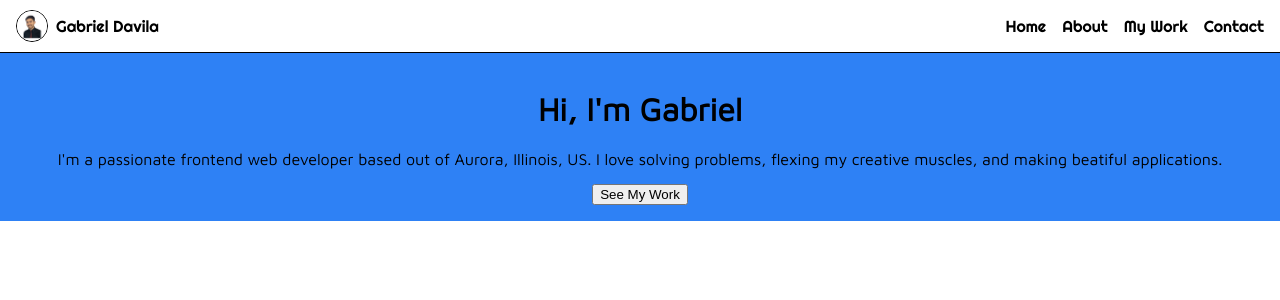
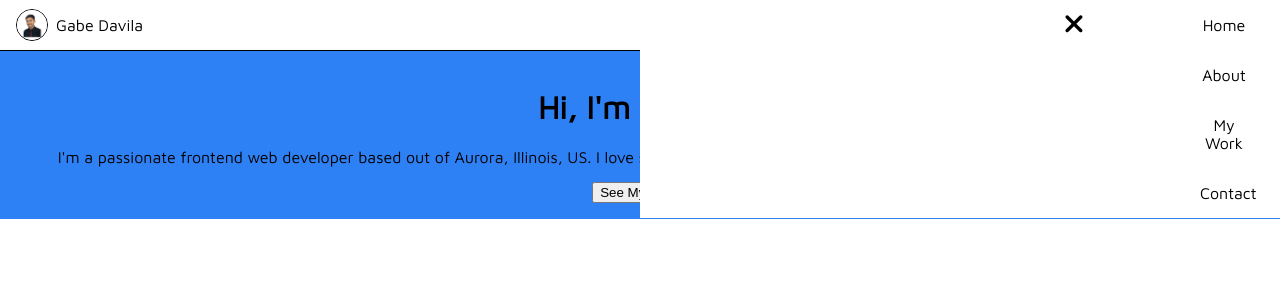
Before and after one commit to GabrielJDavila/Portfolio2.0, a React (Vite) app in the folder portfolio2.0/: page / in a window 1280 px wide. Shown: the top 300 px of the page. Built offline with nearby package versions, Linux system fonts and the light colour scheme.

Commit message:
updated CSS, Added State for Menu Icons
- added state functionality for menu icons
- more CSS styles to Nav

```diff
--- a/portfolio2.0/index.html
+++ b/portfolio2.0/index.html
@@ -2,11 +2,12 @@
 <html lang="en">
   <head>
     <meta charset="UTF-8" />
+    <meta name="viewport" content="width=device-width, initial-scale=1.0" />
     <link rel="preconnect" href="https://fonts.googleapis.com">
     <link rel="preconnect" href="https://fonts.gstatic.com" crossorigin>
     <link href="https://fonts.googleapis.com/css2?family=Maven+Pro&family=Righteous&display=swap" rel="stylesheet">
-    <meta name="viewport" content="width=device-width, initial-scale=1.0" />
-    <title>Vite + React</title>
+    <link rel="stylesheet" href="https://cdnjs.cloudflare.com/ajax/libs/font-awesome/6.4.0/css/all.min.css" integrity="sha512-iecdLmaskl7CVkqkXNQ/ZH/XLlvWZOJyj7Yy7tcenmpD1ypASozpmT/E0iPtmFIB46ZmdtAc9eNBvH0H/ZpiBw==" crossorigin="anonymous" referrerpolicy="no-referrer"/>
+    <title>Gabe Davila Portfolio</title>
   </head>
   <body>
     <div id="root"></div>
--- a/portfolio2.0/src/App.jsx
+++ b/portfolio2.0/src/App.jsx
@@ -3,9 +3,17 @@ import Nav from "./Nav"
 import Hero from "./Hero"
 
 function App() {
+  const [showMenu, setShowMenu] = useState(false)
+
+  function toggleMenu() {
+    setShowMenu(prev => !prev)
+  }
   return (
     <div>
-      <Nav />
+      <Nav
+        showMenu={showMenu}
+        toggleMenu={() => toggleMenu()}
+      />
       <Hero />
     </div>
   )
--- a/portfolio2.0/src/Nav.jsx
+++ b/portfolio2.0/src/Nav.jsx
@@ -1,16 +1,23 @@
 
 
-export default function Nav() {
-    return (
-        <div className="nav-container1">
-            <img src="./src/assets/selfportrait.png.png" className="nav-logo"></img>
-            <p className="nav-title">Gabriel Davila</p>
-            <nav className="nav-container2">
+export default function Nav(props) {
+
+    const menuIcon =
+        props.showMenu ?
+        <i className="fa-solid fa-bars" onClick={props.toggleMenu}></i> :
+        <nav className="nav-container2">
+                <i className="fa-solid fa-xmark" onClick={props.toggleMenu}></i>
                 <li className="nav-item">Home</li>
                 <li className="nav-item">About</li>
                 <li className="nav-item">My Work</li>
                 <li className="nav-item">Contact</li>
-            </nav>
+        </nav>
+
+    return (
+        <div className="nav-container1">
+            <img src="./src/assets/selfportrait.png.png" className="nav-logo"></img>
+            <p className="nav-title">Gabe Davila</p>
+            {menuIcon}
         </div>
     )
 }
--- a/portfolio2.0/src/index.css
+++ b/portfolio2.0/src/index.css
@@ -84,6 +84,7 @@ body {
   padding: 0 1rem;
   justify-content: space-between;
   border-bottom: 1px solid black;
+  position: relative;
 }
 
 .nav-logo {
@@ -94,19 +95,43 @@ body {
 }
 
 .nav-title {
-  font-family: 'Righteous', cursive;
+  margin-right: auto;
 }
 
 .nav-container2 {
   display: flex;
-  margin-left: auto;
+  flex-direction: column;
+  width: 50%;
   justify-content: space-between;
+  background: white;
+  position: absolute;
+  top: 0;
+  right: 0;
+}
+
+.fa-bars {
+  transition: .5s all ease;
+  scale: 1.5;
+}
+
+.fa-xmark {
+  position: absolute;
+  margin-top: 1rem;
+  right: 200px;
+  scale: 1.7;
+  transition: .5s all ease;
+}
+
+.fa-bars:hover,
+.fa-xmark:hover {
+  color: rgb(46, 129, 245);
 }
 
 .nav-item {
   list-style: none;
-  margin-left: 1rem;
-  font-family: 'Righteous', cursive;
+  margin: 1rem 2rem 1rem auto;
+  width: 3rem;
+  /* font-family: 'Righteous', cursive; */
   transition: .5s all ease;
 }
 
```
